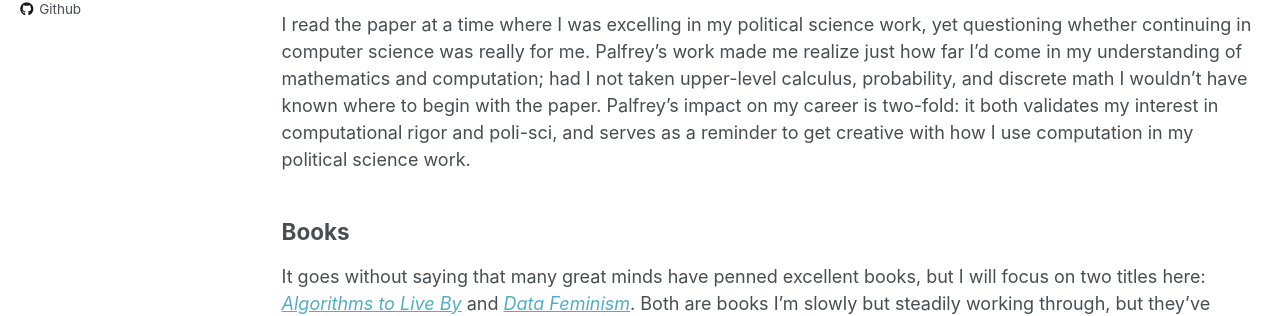
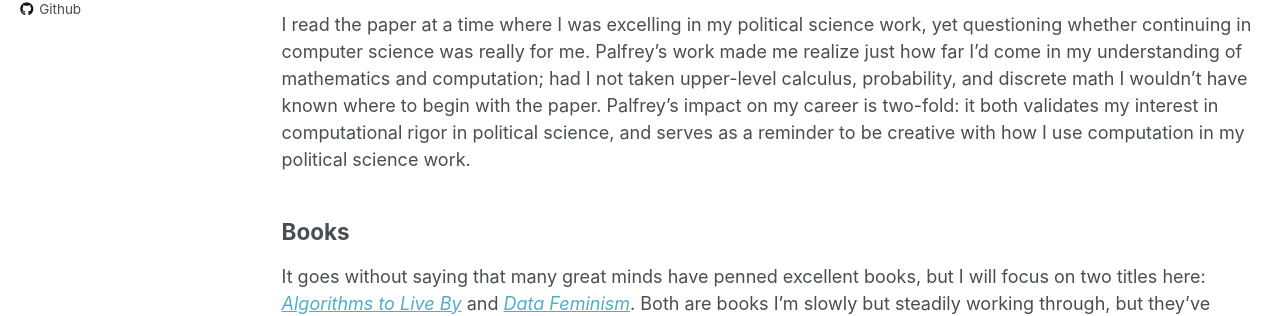
Before and after one commit to wdtaylor30/wdtaylor30.github.io, a Jekyll site: the page built from _pages/inspirations.md, in a window 1280 px wide and 900 px high. Shown: the part 456-772 px from the top of the window. Built offline with Jekyll 4.4.1, drawn with Linux system fonts in a browser that asks for light colours.

Commit message:
update _pages/inspirations.md

```diff
--- a/_pages/inspirations.md
+++ b/_pages/inspirations.md
@@ -14,7 +14,7 @@ This page is a brief exposition on some of my favorite papers, books, and conten
 ## Papers
 Perhaps the paper that validated my interest in computational politics, Thomas Palfrey's 1988 paper ["A Mathematical Proof of Duverger's Law"](https://authors.library.caltech.edu/81155/1/sswp688.pdf) is bar none my favorite paper. Truth be told, I've always grappled with proof-based classes in my computer science courseload. Palfrey's thorough application of calculus and set theory (among other ideas) to a seemingly straightforward political science concept is inspiring.
 
-I read the paper at a time where I was excelling in my political science work, yet questioning whether continuing in computer science was really for me. Palfrey's work made me realize just how far I'd come in my understanding of mathematics and computation; had I not taken upper-level calculus, probability, and discrete math I wouldn't have known where to begin with the paper. Palfrey's impact on my career is two-fold: it both validates my interest in computational rigor and poli-sci, and serves as a reminder to get creative with how I use computation in my political science work.
+I read the paper at a time where I was excelling in my political science work, yet questioning whether continuing in computer science was really for me. Palfrey's work made me realize just how far I'd come in my understanding of mathematics and computation; had I not taken upper-level calculus, probability, and discrete math I wouldn't have known where to begin with the paper. Palfrey's impact on my career is two-fold: it both validates my interest in computational rigor in political science, and serves as a reminder to be creative with how I use computation in my political science work.
 
 ## Books
 It goes without saying that many great minds have penned excellent books, but I will focus on two titles here: [*Algorithms to Live By*](https://www.amazon.com/Algorithms-to-Live-By-audiobook/dp/B01D24NAL6/ref=sr_1_1?keywords=algorithms+to+live+by&qid=1640828447&sprefix=algorithms+to+%2Caps%2C310&sr=8-1) and [*Data Feminism*](https://www.amazon.com/Data-Feminism/dp/B08HSHRVVW/ref=sr_1_1?keywords=data+feminism&qid=1640828473&s=audible&sprefix=data+fem%2Caudible%2C157&sr=1-1). Both are books I'm slowly but steadily working through, but they've already given me great insight.
```
